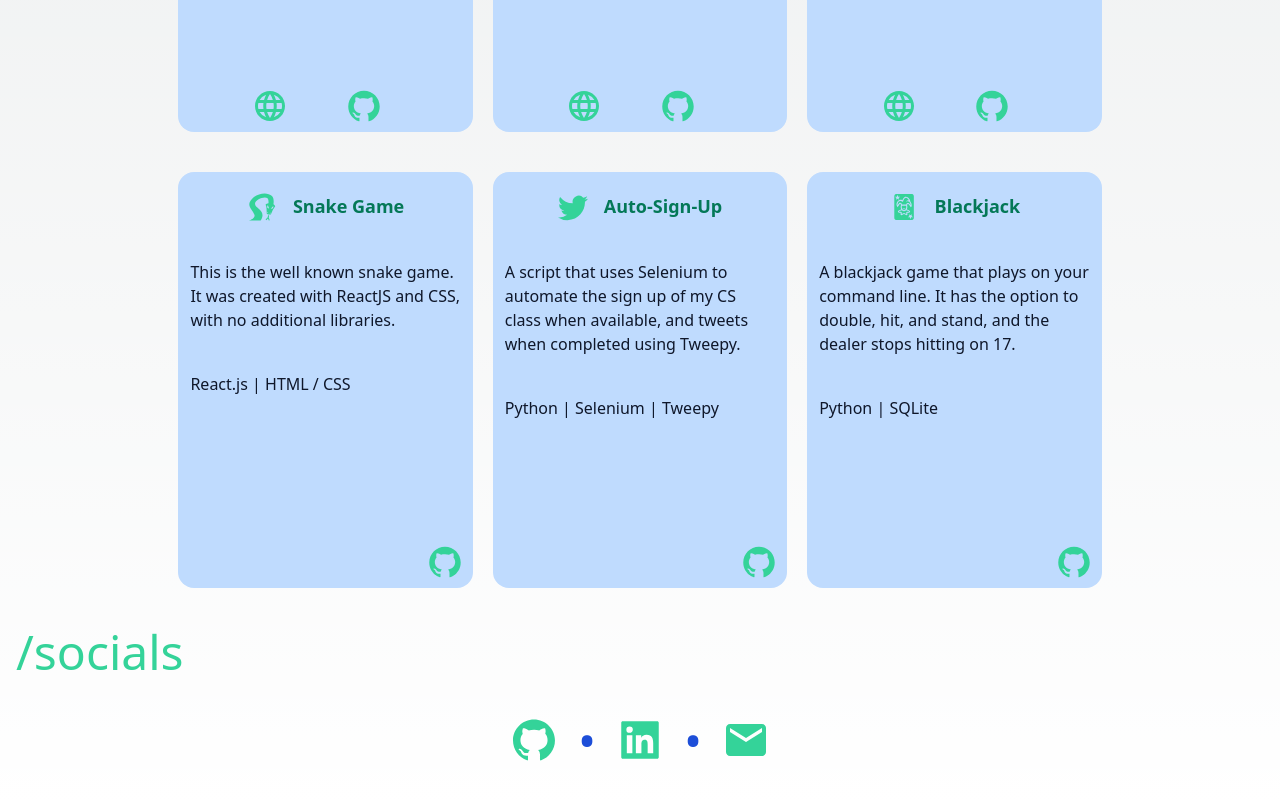
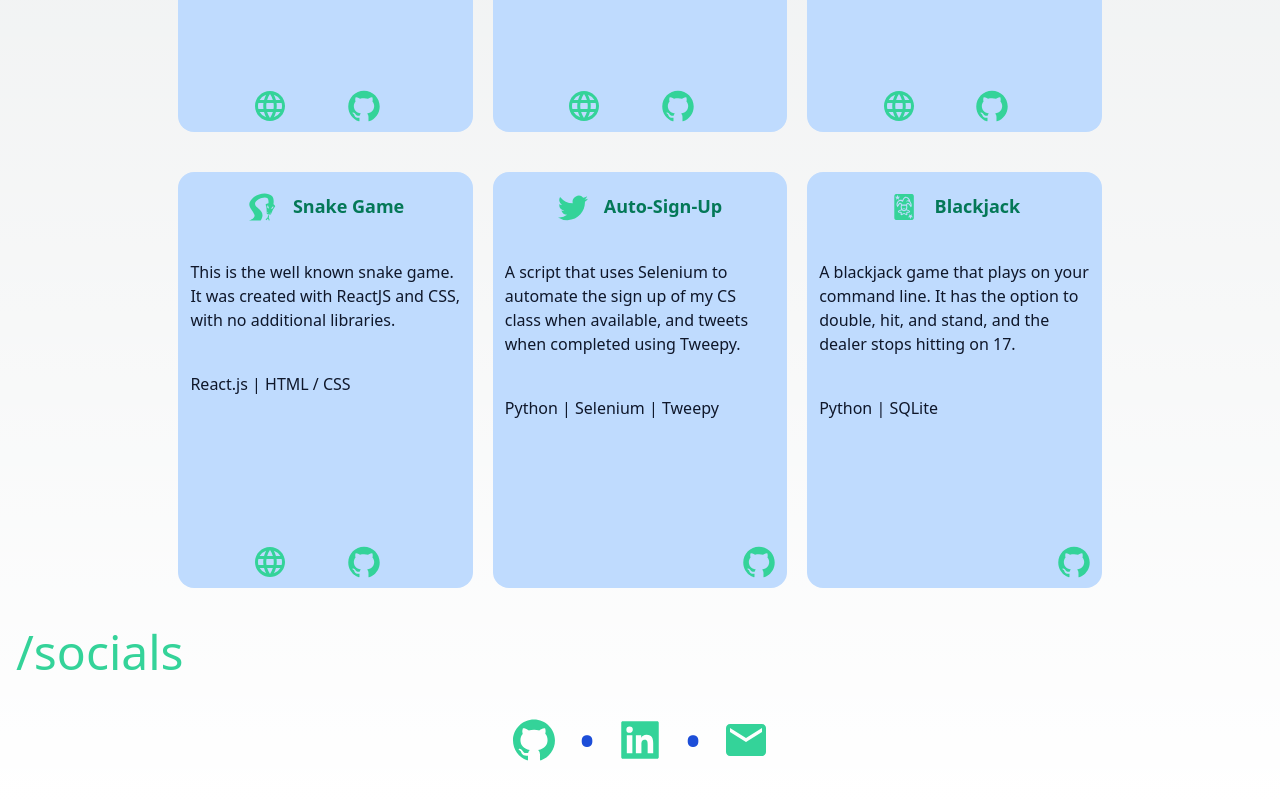
Before and after one commit to omarabdiwali/next-portfolio, a Next.js app: page / in a window 1280 px wide. Shown: the part 1712-2512 px from the top of the page. Built offline with nearby package versions, Linux system fonts and the light colour scheme.

Commit message:
added website

```diff
--- a/components/projectsSec.js
+++ b/components/projectsSec.js
@@ -17,7 +17,7 @@ export default function ProjectSec({ size }) {
           <CardProjects project={projects[5]} />
         </div>
         <div className="justify-center flex flex-row space-x-5">
-          <CardProjects project={projects[6]} website={false} />
+          <CardProjects project={projects[6]} />
           <CardProjects project={projects[7]} website={false} />
           <CardProjects project={projects[8]} website={false} />
         </div>
```
